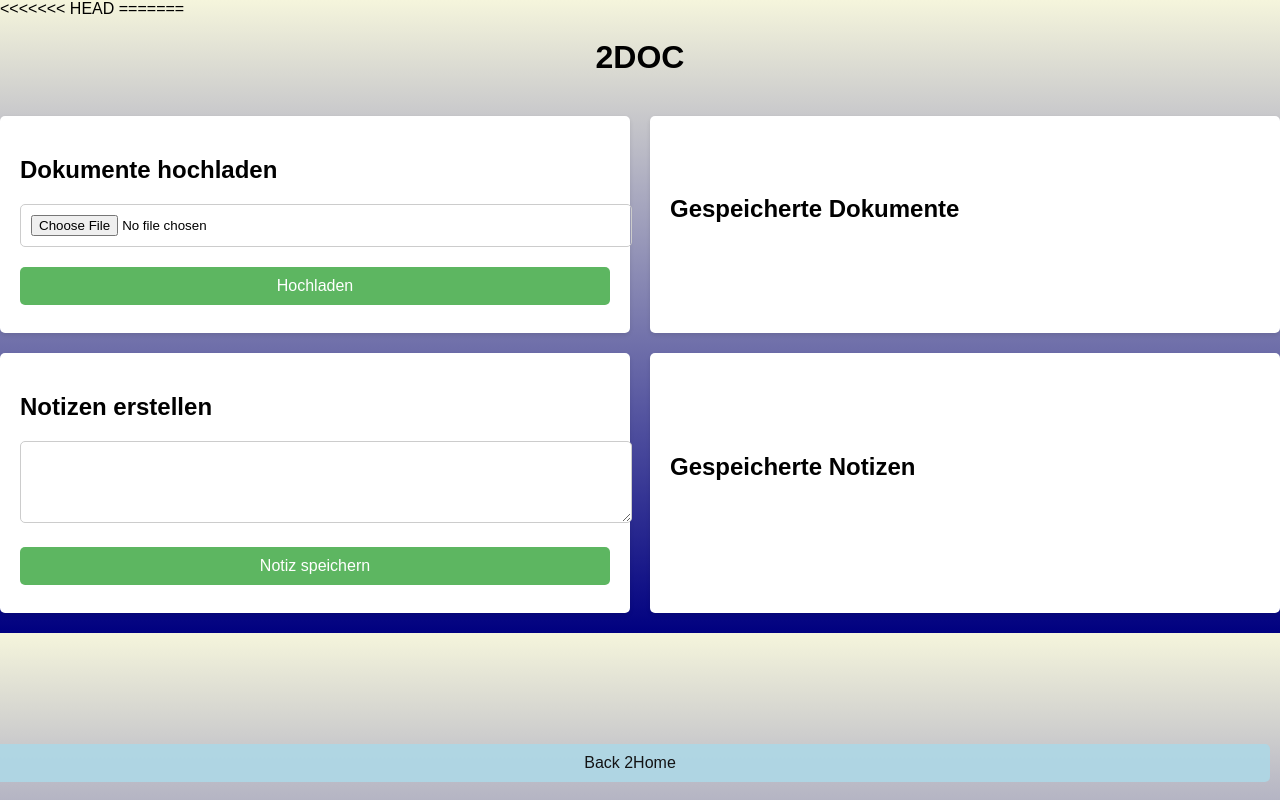
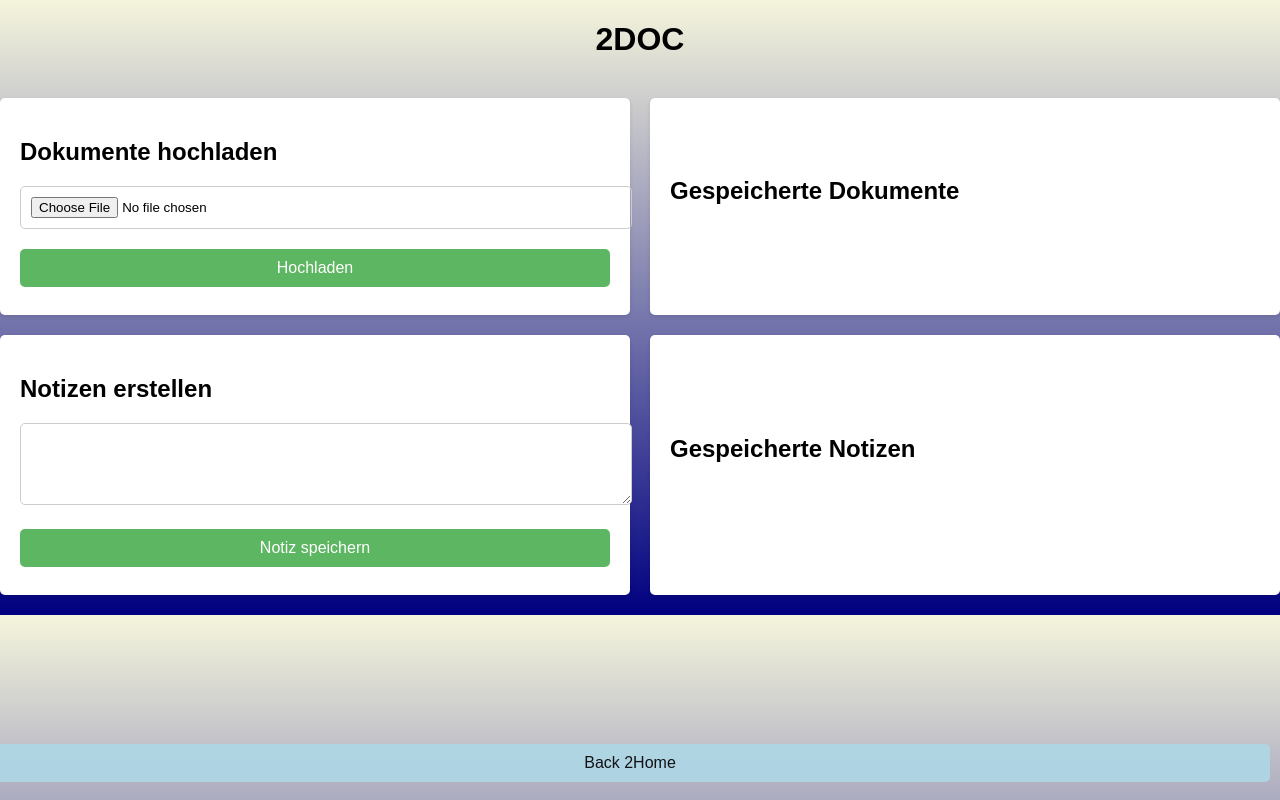
Before and after one commit to aybi-22/2Do-web, a Flask app: page /2DOC in a window 1280 px wide. Run offline with Flask 3, Linux system fonts and the light colour scheme.

Commit message:
Beschreibe, was in diesem Commit geändert wurde

```diff
--- a/templates/2DOC.html
+++ b/templates/2DOC.html
@@ -4,10 +4,10 @@
     <meta charset="UTF-8">
     <meta name="viewport" content="width=device-width, initial-scale=1.0">
     <title>2DOC</title>
-<<<<<<< HEAD
+
     <link rel="stylesheet" href="{{ url_for('static', filename='css/2DOC.css') }}">
 
-=======
+
     <link rel="stylesheet" href="{{ url_for('static', filename='css/style.css') }}">
 
 </head>
```
